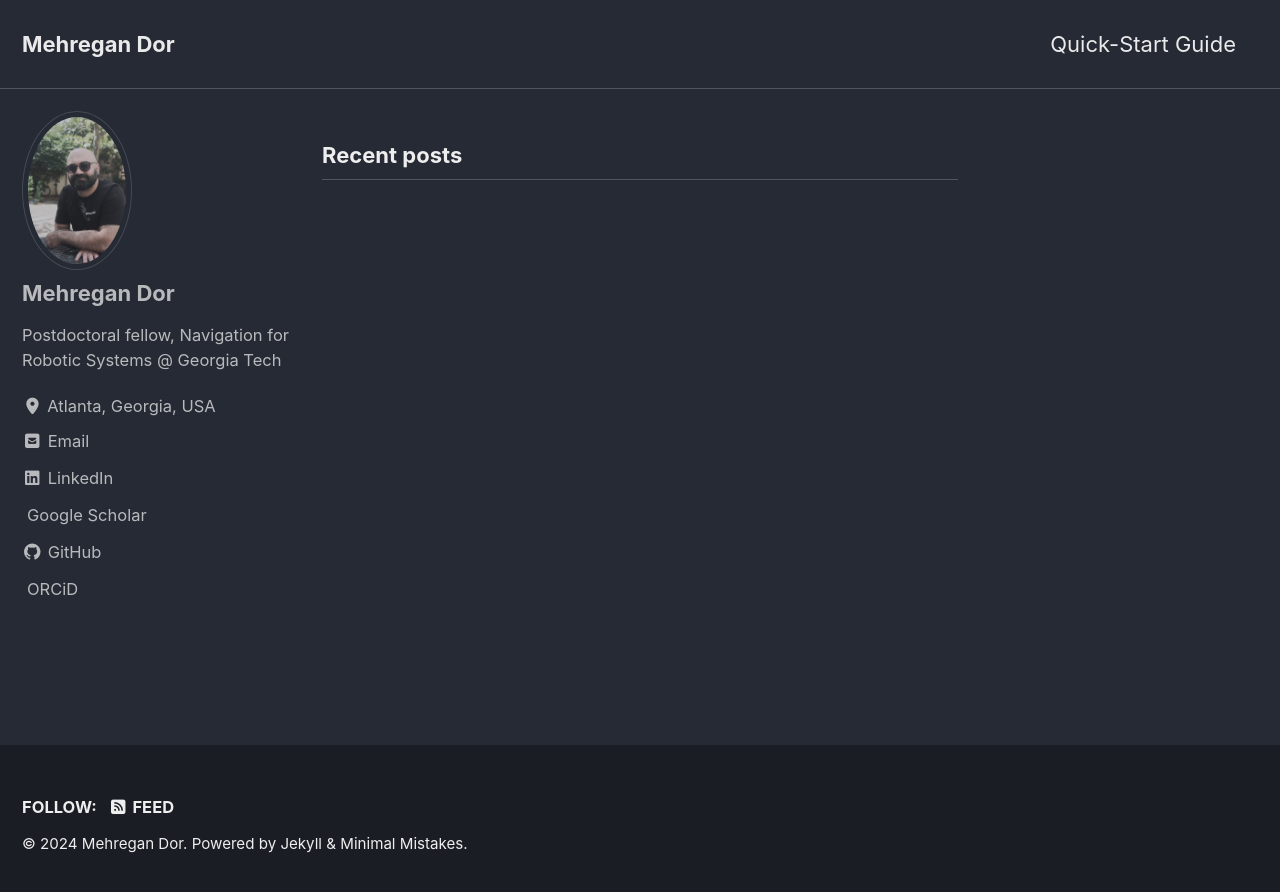
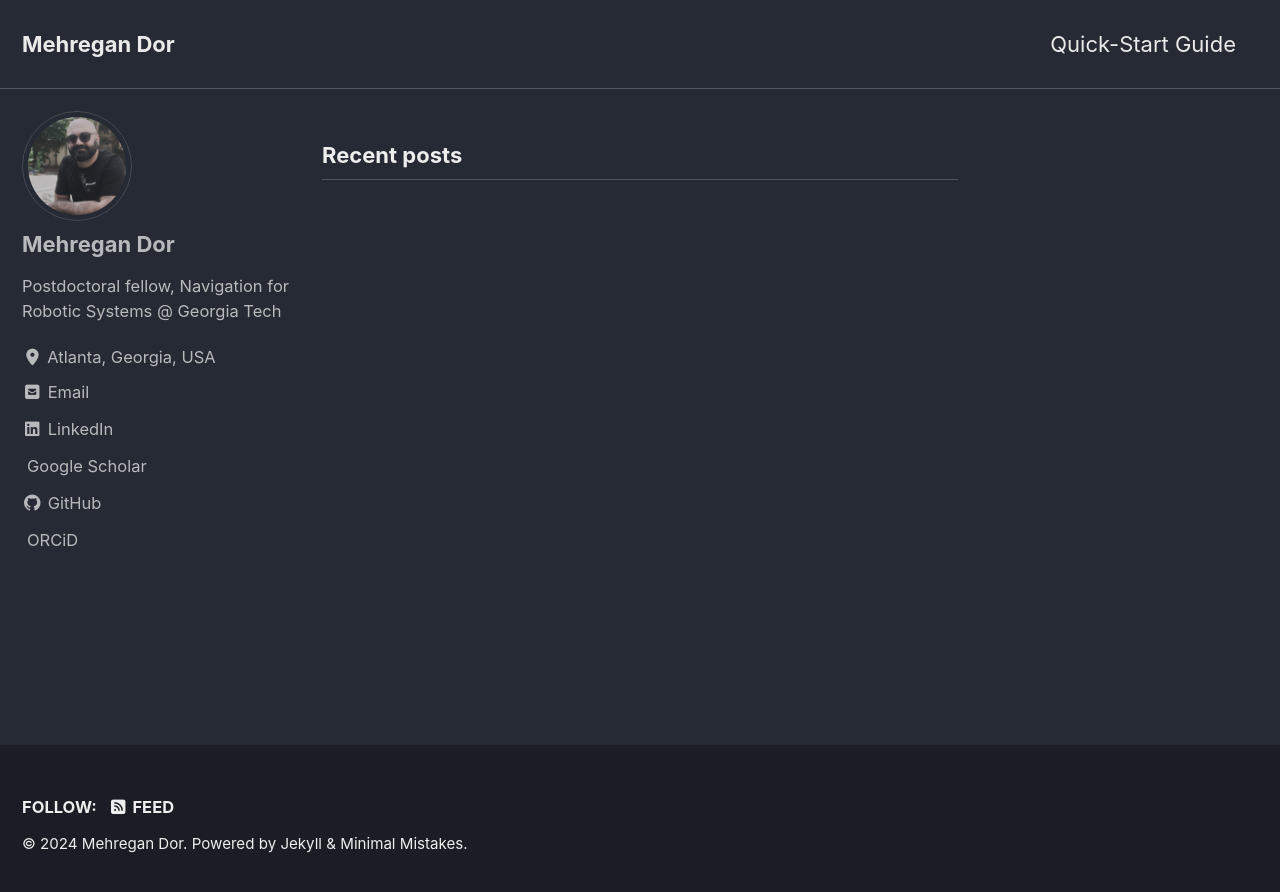
Before and after one commit to mehregandor/mehregandor.github.io, a Jekyll site: the page built from index.html, in a window 1280 px wide. Shown: the top 892 px of the page. Built offline with Jekyll 4.4.1, drawn with Linux system fonts in a browser that asks for light colours; cached includes are drawn as plain includes; the list of posts is cut into pages by our own code.

Commit message:
changed avatar aspect ratio

```diff
--- a/_config.yml
+++ b/_config.yml
@@ -113,7 +113,7 @@
 # Site Author
 author:
   name             : "Mehregan Dor"
-  avatar           : "/assets/images/cover_photo.JPG" # path of avatar image, e.g. "/assets/images/bio-photo.jpg"
+  avatar           : "/assets/images/cover_photo_square.JPG" # path of avatar image, e.g. "/assets/images/bio-photo.jpg"
   bio              : "Postdoctoral fellow, Navigation for Robotic Systems @ Georgia Tech "
   location         : "Atlanta, Georgia, USA"
   email            :
```
Also changed, not shown: assets/images/cover_photo.JPG (deleted), assets/images/cover_photo_square.JPG (added).
